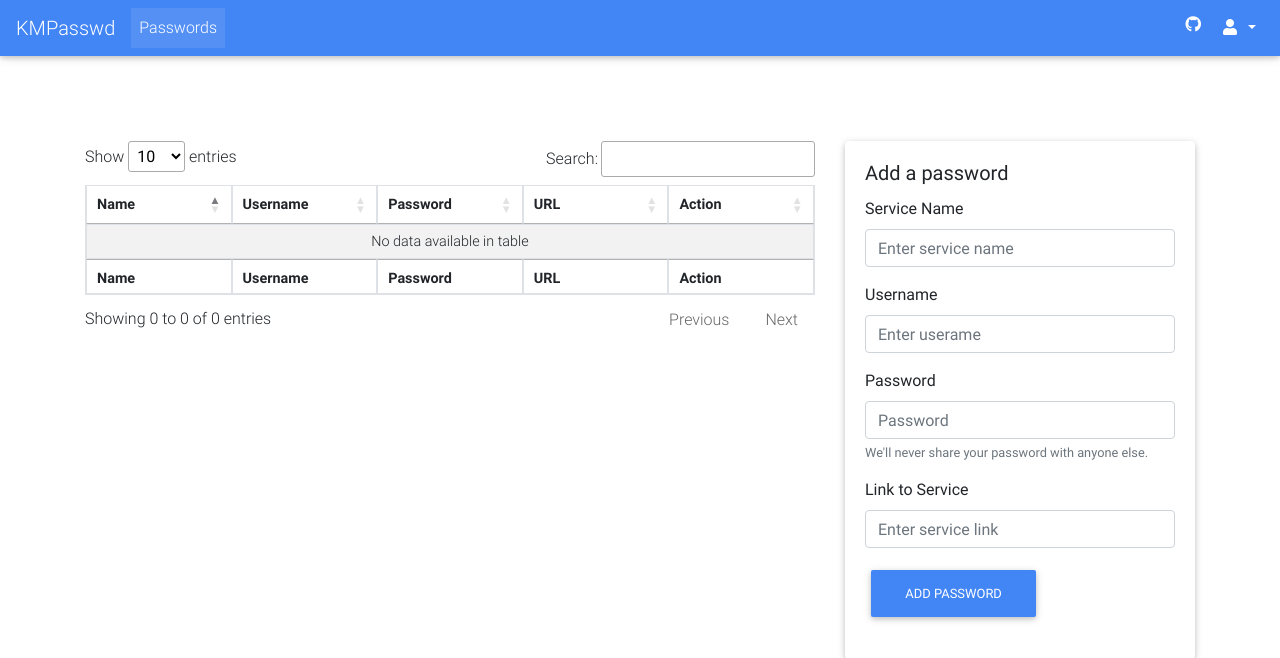
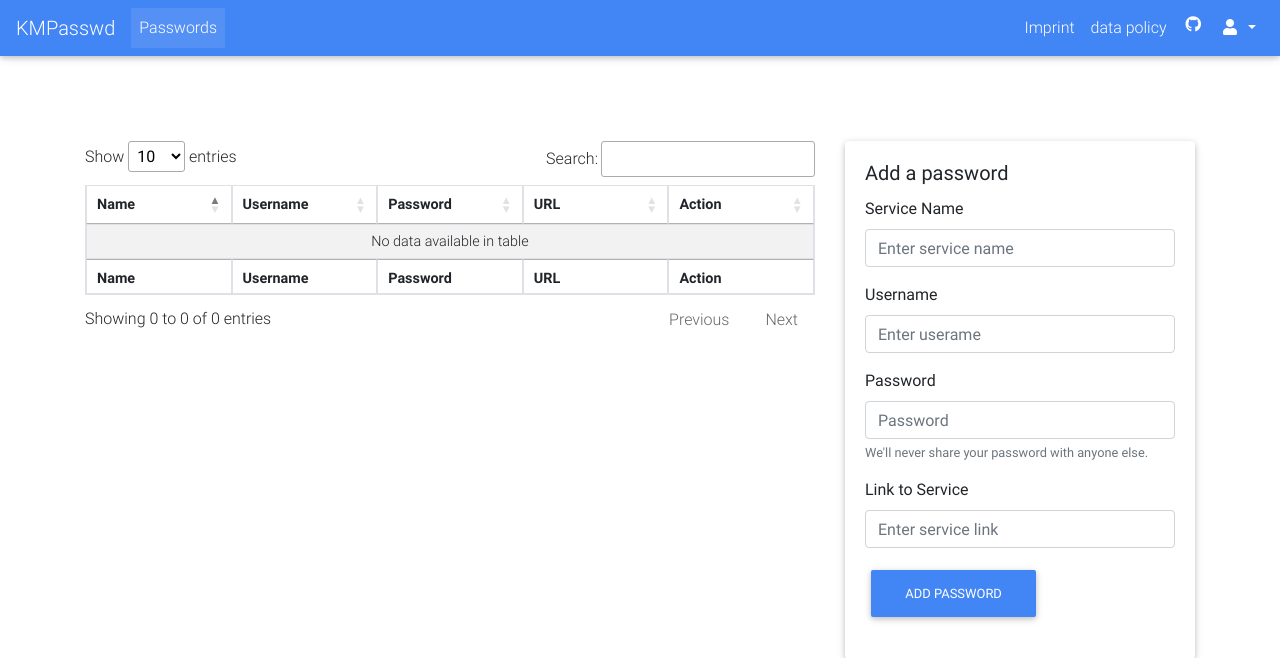
Before and after one commit to KasparWe/MKPasswd, a PHP site: page / in a window 1280 px wide. Shown: the top 658 px of the page. Run offline with PHP 8.4, Linux system fonts and the light colour scheme; the visitor is signed in with stand-in values (Sample User, id 1); data that the repository does not hold is empty; some libraries are stand-ins or nearby versions.

Commit message:
added data policy and imprint

```diff
--- /dev/null
+++ b/css/form.min.css
@@ -0,0 +1 @@
+/* NO CUSTOM CSS */
--- a/includes/head.php
+++ b/includes/head.php
@@ -10,7 +10,7 @@
     <!-- Material Design Bootstrap -->
     <link href="../css/mdb.min.css" rel="stylesheet">
     <!-- Your custom styles (optional) -->
-    <link href="../css/style.css" rel="stylesheet">
+    <link href="../css/form.css" rel="stylesheet">
     <link rel="stylesheet" type="text/css" href="https://cdn.datatables.net/1.10.19/css/jquery.dataTables.css">
     <script src="https://cdnjs.cloudflare.com/ajax/libs/jquery/3.3.1/jquery.min.js">
     </script>
--- a/includes/nav.php
+++ b/includes/nav.php
@@ -19,7 +19,16 @@
 
 
         <ul class="navbar-nav ml-auto nav-flex-icons">
-
+            <li class="nav-item">
+                <a href="https://tradebyte.com/impressum" target="_blank"
+                   class="nav-link waves-effect waves-light">Imprint
+                </a>
+            </li>
+            <li class="nav-item">
+                <a href="https://tradebyte.com/datenschutz" target="_blank"
+                   class="nav-link waves-effect waves-light">data policy
+                </a>
+            </li>
             <li class="nav-item">
                 <a href="https://github.com/Kawetsch/MKPasswd" target="_blank"
                    class="nav-link waves-effect waves-light">
```
Also changed, not shown: css/form.css (added), css/style.css (deleted), css/style.min.css (deleted).
